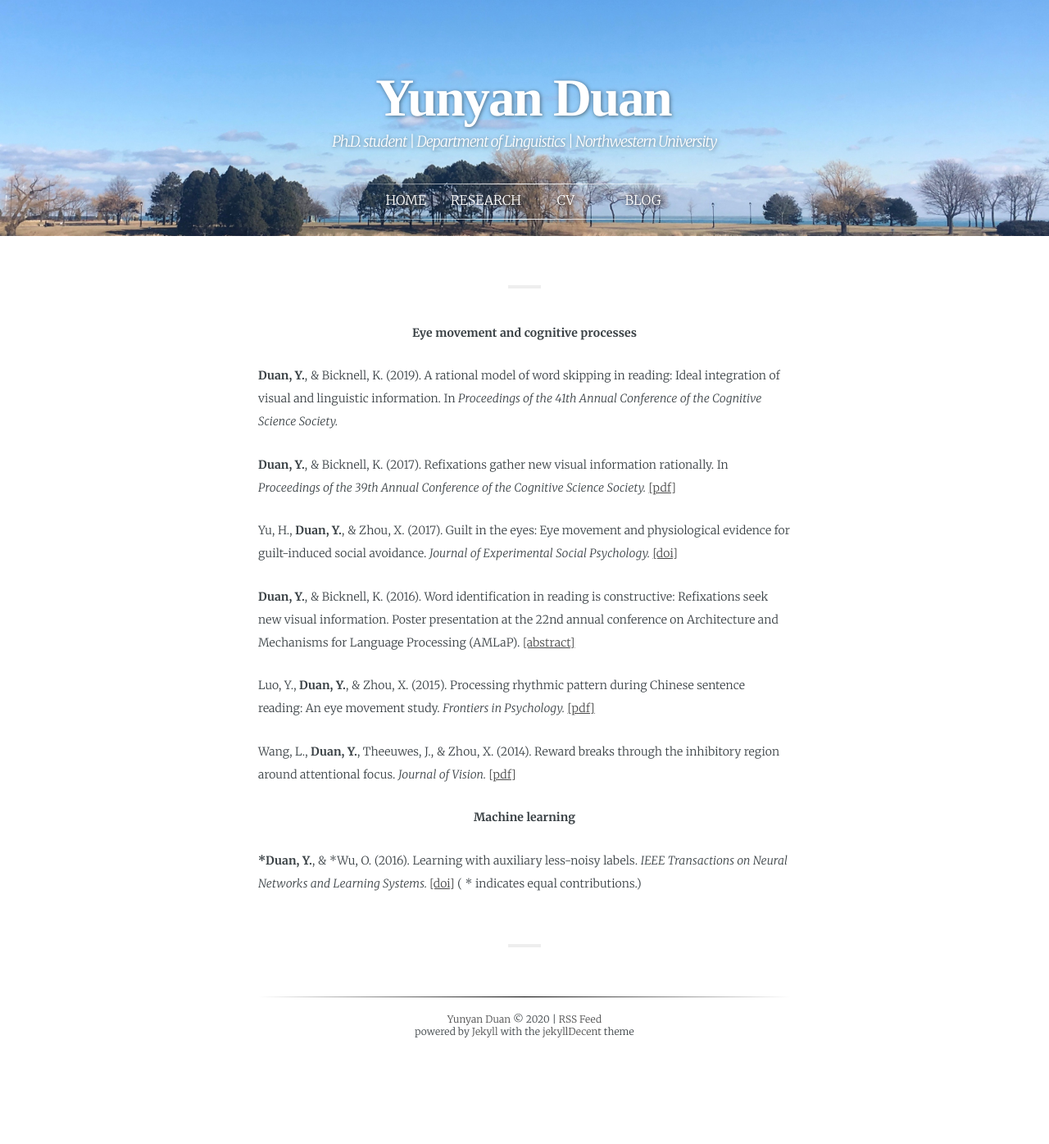
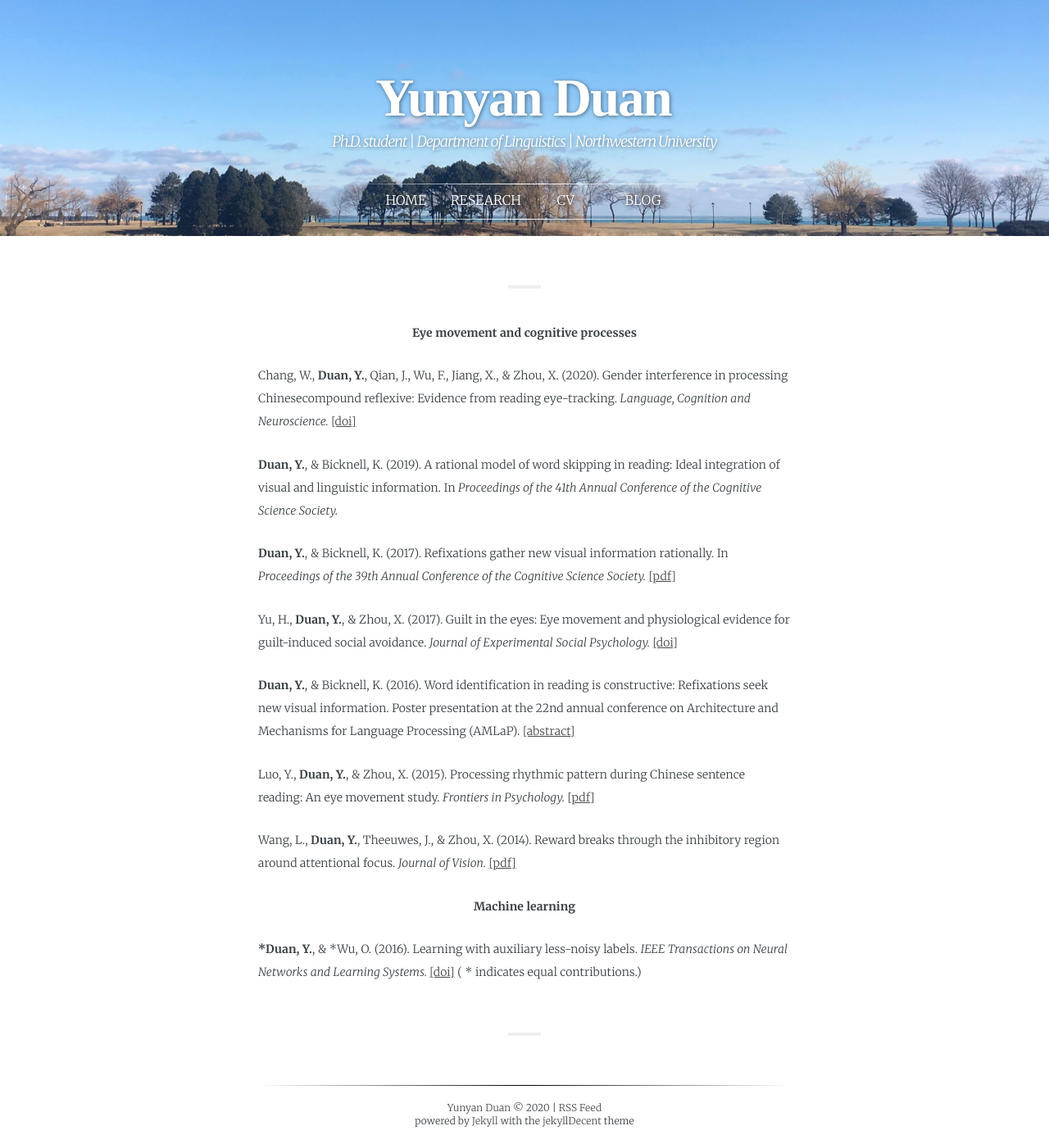
Before and after one commit to yyd27/yyd27.github.io, a Jekyll site: the page built from _pages/research.md, in a window 1280 px wide. Shown: the whole page at 82% size. Built offline with Jekyll 4.4.1, drawn with Linux system fonts in a browser that asks for light colours; some web fonts are replaced; before the commit the page ends 1288 px from its top, so only the background shows below that.

Commit message:
update cv

```diff
--- a/_pages/research.md
+++ b/_pages/research.md
@@ -7,6 +7,7 @@ menutitle: Research
 ---
 
 <p align="center"> <b> Eye movement and cognitive processes </b> </p>
+Chang, W., **Duan, Y.**, Qian, J., Wu, F., Jiang, X., & Zhou, X. (2020). Gender interference in processing Chinesecompound reflexive:  Evidence from reading eye-tracking. _Language, Cognition and Neuroscience._ [[doi]](https://doi.org/10.1080/23273798.2020.1781213)
 
 **Duan, Y.**, & Bicknell, K. (2019). A rational model of word skipping in reading: Ideal integration of visual and linguistic information. In _Proceedings of the 41th Annual Conference of the Cognitive Science Society._
 
```
Also changed, not shown: 1 other file.
